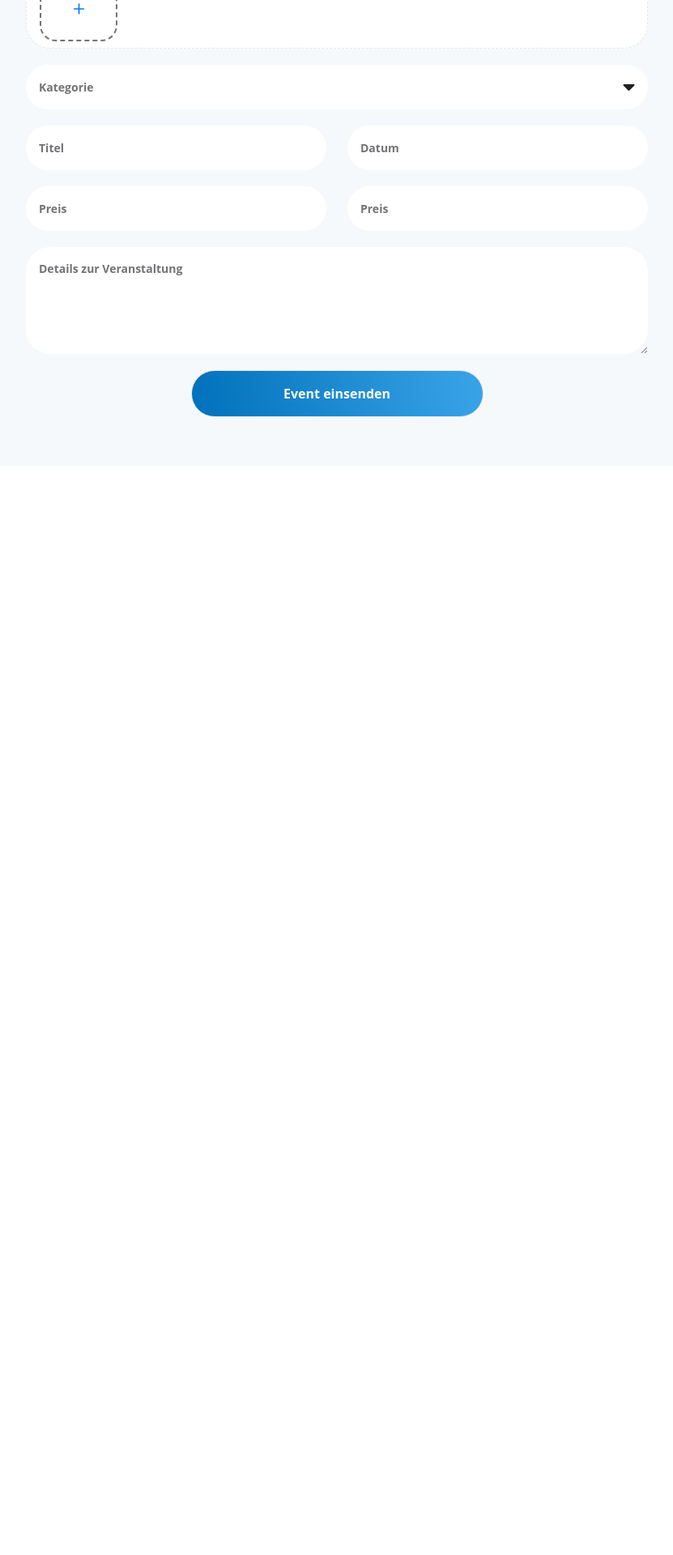
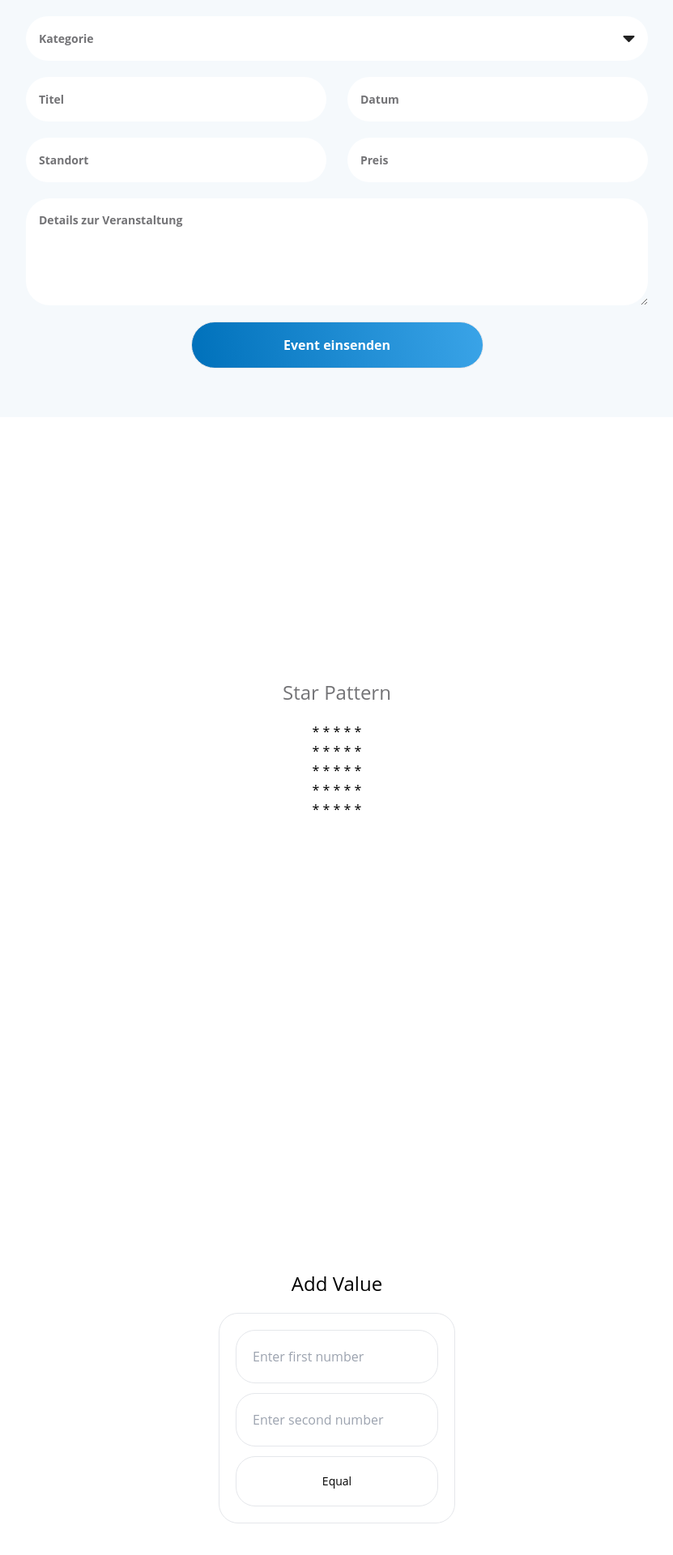
Before and after one commit to mohitgoyat525/react-third-test, a React (Create React App) app: page / in a window 1280 px wide. Shown: the part 302-2222 px from the top of the page at 81% size, without its empty margins (224-1055 px from the left). Before the commit the page ends 877 px from the top, so only its background shows below. Built offline with nearby package versions, Linux system fonts and the light colour scheme.

Commit message:
Add-changes

```diff
--- a/public/index.html
+++ b/public/index.html
@@ -7,37 +7,33 @@
     <meta name="theme-color" content="#000000" />
     <meta
       name="description"
-      content="Web site created using create-react-app"
+      content="Event einsenden"
     />
     <link rel="apple-touch-icon" href="%PUBLIC_URL%/logo192.png" />
-    <!--
-      manifest.json provides metadata used when your web app is installed on a
-      user's mobile device or desktop. See https://developers.google.com/web/fundamentals/web-app-manifest/
-    -->
     <link rel="manifest" href="%PUBLIC_URL%/manifest.json" />
-    <!--
-      Notice the use of %PUBLIC_URL% in the tags above.
-      It will be replaced with the URL of the `public` folder during the build.
-      Only files inside the `public` folder can be referenced from the HTML.
+    <title>React App</title>
+    <!-- Primary Meta Tags -->
+<meta name="title" content="React Test" />
+<meta name="description" content="Event einsenden" />
 
-      Unlike "/favicon.ico" or "favicon.ico", "%PUBLIC_URL%/favicon.ico" will
-      work correctly both with client-side routing and a non-root public URL.
-      Learn how to configure a non-root public URL by running `npm run build`.
-    -->
-    <title>React App</title>
+<!-- Open Graph / Facebook -->
+<meta property="og:type" content="website" />
+<meta property="og:url" content="https://react-third-test.vercel.app/" />
+<meta property="og:title" content="React Test" />
+<meta property="og:description" content="Event einsenden" />
+<meta property="og:image" content="/meta-img.png" />
+
+<!-- Twitter -->
+<meta property="twitter:card" content="summary_large_image" />
+<meta property="twitter:url" content="https://react-third-test.vercel.app/" />
+<meta property="twitter:title" content="React Test" />
+<meta property="twitter:description" content="Event einsenden" />
+<meta property="twitter:image" content="/meta-img.png" />
+
+<!-- Meta Tags Generated with https://metatags.io -->
   </head>
   <body>
     <noscript>You need to enable JavaScript to run this app.</noscript>
     <div id="root"></div>
-    <!--
-      This HTML file is a template.
-      If you open it directly in the browser, you will see an empty page.
-
-      You can add webfonts, meta tags, or analytics to this file.
-      The build step will place the bundled scripts into the <body> tag.
-
-      To begin the development, run `npm start` or `yarn start`.
-      To create a production bundle, use `npm run build` or `yarn build`.
-    -->
   </body>
 </html>
--- a/src/App.js
+++ b/src/App.js
@@ -1,11 +1,14 @@
 import logo from './logo.svg';
 import './App.css';
 import Form from './components/Form';
-
+import StarPattern from './components/Stars';
+import AddValue from './components/AddValue';
 function App() {
   return (
     <div >
-      <Form/>
+      <Form />
+      <StarPattern />
+      <AddValue/>
   </div>
   );
 }
--- /dev/null
+++ b/src/components/AddValue.jsx
@@ -0,0 +1,51 @@
+import React, { useState } from 'react';
+
+const AddValue = () => {
+    const [num1, setNum1] = useState('');
+    const [num2, setNum2] = useState('');
+    const [answer, setAnswer] = useState(null);
+
+    const addNumbers = (a, b) => {
+        return Number(a) + Number(b);
+    };
+    const submitHandler = (e) => {
+        e.preventDefault();
+        const result = addNumbers(num1, num2);
+        setAnswer(result);
+    };
+
+    return (
+        <div className='flex items-center justify-center h-screen flex-col'>
+            <h2 className='text-center font-medium text-2xl text-neutral py-5'>Add Value</h2>
+            <form className='border border-solid rounded-3xl border-neutral p-5 flex flex-col' onSubmit={submitHandler}>
+                <input
+                    type="number"
+                    value={num1}
+                    onChange={(e) => setNum1(e.target.value)}
+                    className='border border-solid rounded-3xl border-neutral p-5 mb-3'
+                    placeholder="Enter first number"
+                />
+                <input
+                    type="number"
+                    value={num2}
+                    onChange={(e) => setNum2(e.target.value)}
+                    className='border border-solid rounded-3xl border-neutral p-5 mb-3'
+                    placeholder="Enter second number"
+                />
+                {answer !== null && (
+                    <p className='text-xl font-normal text-gray-700'>
+                        Answer {answer}
+                    </p>
+                )}
+                <button
+                    type="submit"
+                    className='border border-solid rounded-3xl border-neutral p-5 text-sm font-medium text-neutral'
+                >
+                    Equal
+                </button>
+            </form>
+        </div>
+    );
+};
+
+export default AddValue;
--- a/src/components/Form.jsx
+++ b/src/components/Form.jsx
@@ -5,7 +5,14 @@ import { DROPDOWN_LIST } from '../utils/helper';
 const Form = () => {
   const [isOpen, setIsOpen] = useState(false);
   const [selectedOption, setSelectedOption] = useState('Kategorie');
-  const [upload, setUpload] = useState([]); // move the upload state here
+  const [upload, setUpload] = useState([]);
+  const [formData, setFormData] = useState({
+    title: '',
+    date: '',
+    Standort: '',
+    Preis: '',
+    details: '',
+  });
 
   const toggleDropdown = () => {
     setIsOpen((prev) => !prev);
@@ -25,6 +32,20 @@ const Form = () => {
     setUpload((prev) => [...prev, ...newUploads]);
   };
 
+  const handleChange = (e) => {
+    const { name, value } = e.target;
+    setFormData((prev) => ({ ...prev, [name]: value }));
+  };
+
+  const submitHandler = (e) => {
+    e.preventDefault();
+    console.log({
+      selectedOption,
+      ...formData,
+      upload,
+    });
+  };
+
   return (
     <div className="flex items-center justify-center bg-primary flex-col">
       <div className="container my-[60px] max-xl:my-11 max-md:my-10">
@@ -32,9 +53,9 @@ const Form = () => {
           Event einsenden
         </h1>
         <p className="text-center font-light text-xl leading-[30px] max-w-[768px] mx-auto pt-5 text-neutural">
-          At vero eos et accusam et justo duo dolores et ea rebum. Stet clita kasd gubergren, no sea takimata sanctus est Lorem ipsum dolor sit amet.At vero eos et accusam et justo duo dolores et ea rebum. Stet clita kasd gubergren, no sea takimata sanctus est Lorem ipsum dolor sit amet.
+          At vero eos et accusam et justo duo dolores et ea rebum. Stet clita kasd gubergren, no sea takimata sanctus est Lorem ipsum dolor sit amet.
         </p>
-        <form className="w-full max-w-[768px] mx-auto">
+        <form className="w-full max-w-[768px] mx-auto" onSubmit={submitHandler}>
           <div className="flex gap-4 flex-wrap w-full max-w-[768px] bg-white border my-5 border-dashed rounded-[30px] py-2 px-4 items-center">
             {upload.map((obj, i) => (
               <div key={i} className="relative size-24 rounded-lg overflow-hidden">
@@ -83,32 +104,41 @@ const Form = () => {
           <div className="flex items-center justify-between my-5 flex-wrap max-md:gap-6">
             <input
               type="text"
+              name="title"
+              value={formData.title}
+              onChange={handleChange}
               placeholder="Titel"
               className="placeholder:text-neutural placeholder:text-sm placeholder:font-bold placeholder:leading-[21px] bg-white rounded-[30px] max-md:max-w-none py-[17px] px-4 text-sm font-bold text-neutural leading-[21px] w-full max-w-[371px] outline-none"
             />
             <input
               type="text"
+              name="date"
+              value={formData.date}
+              onChange={handleChange}
               placeholder="Datum"
               className="placeholder:text-neutural placeholder:text-sm placeholder:font-bold placeholder:leading-[21px] bg-white rounded-[30px] max-md:max-w-none py-[17px] px-4 text-sm font-bold text-neutural leading-[21px] w-full max-w-[371px] outline-none"
             />
           </div>
           <div className="flex items-center justify-between flex-wrap max-md:gap-6">
-            <input
-              type="text"
-              placeholder="Preis"
-              className="placeholder:text-neutural placeholder:text-sm placeholder:font-bold placeholder:leading-[21px] bg-white rounded-[30px] py-[17px] px-4 max-md:max-w-none py-[17px] text-sm font-bold text-neutural leading-[21px] w-full max-w-[371px] outline-none"
+            <input type="text" name="Standort" value={formData.Standort} onChange={handleChange} placeholder="Standort" className="placeholder:text-neutural placeholder:text-sm placeholder:font-bold placeholder:leading-[21px] bg-white rounded-[30px] py-[17px] px-4 max-md:max-w-none  text-sm font-bold text-neutural leading-[21px] w-full max-w-[371px] outline-none"
             />
             <input
               type="text"
+              name="Preis"
+              value={formData.Preis}
+              onChange={handleChange}
               placeholder="Preis"
-              className="placeholder:text-neutural placeholder:text-sm placeholder:font-bold placeholder:leading-[21px] bg-white rounded-[30px] py-[17px] px-4 max-md:max-w-none py-[17px] text-sm font-bold text-neutural leading-[21px] w-full max-w-[371px] outline-none"
+              className="placeholder:text-neutural placeholder:text-sm placeholder:font-bold placeholder:leading-[21px] bg-white rounded-[30px] py-[17px] px-4 max-md:max-w-none text-sm font-bold text-neutural leading-[21px] w-full max-w-[371px] outline-none"
             />
           </div>
           <textarea
+            name="details"
+            value={formData.details}
+            onChange={handleChange}
             placeholder="Details zur Veranstaltung"
             className="flex h-[132px] items-center my-5 outline-none w-full placeholder:text-neutural placeholder:text-sm placeholder:text-bold placeholder:leading-[21px] bg-white rounded-[30px] p-4 text-sm font-bold text-neutural leading-[21px]"
           ></textarea>
-          <button className="resize-none w-full max-w-[361px] mx-auto border border-solid rounded-[30px] text-white text-base font-bold leading-6 form-btn py-4 flex items-center justify-center">
+          <button type="submit" className=" hover:scale-105 transition-all ease-linear duration-200 resize-none w-full max-w-[361px] mx-auto border border-solid rounded-[30px] text-white text-base font-bold leading-6 form-btn py-4 flex items-center justify-center">
             Event einsenden
           </button>
         </form>
--- /dev/null
+++ b/src/components/Stars.jsx
@@ -0,0 +1,30 @@
+import React from 'react';
+
+const StarPattern = () => {
+    const rows = 5;
+    const cols = 5;
+    const createPattern = () => {
+        let pattern = [];
+        for (let i = 0; i < rows; i++) {
+            let row = [];
+            for (let j = 0; j < cols; j++) {
+                row.push('*');
+            }
+            pattern.push(row);
+        }
+        return pattern;
+    };
+    const pattern = createPattern();
+    return (
+        <div className='flex items-center justify-center flex-col h-screen'>
+            <h2 className='text-center font-medium text-2xl text-neutural py-5'>Star Pattern</h2>
+            <p>
+                {pattern.map((row, i) => (
+                    <div key={i}>{row.join(' ')}</div>
+                ))}
+            </p>
+        </div>
+    );
+};
+
+export default StarPattern;
--- a/src/index.css
+++ b/src/index.css
@@ -10,5 +10,4 @@ body{
 
 .form-btn{
     background: linear-gradient(80.25deg, #0071BB 0.38%, #39A3E7 98.6%);
-
 }
```
Also changed, not shown: public/meta-img.png (added), 1 other file (tests, documents, lock files or other folders).
